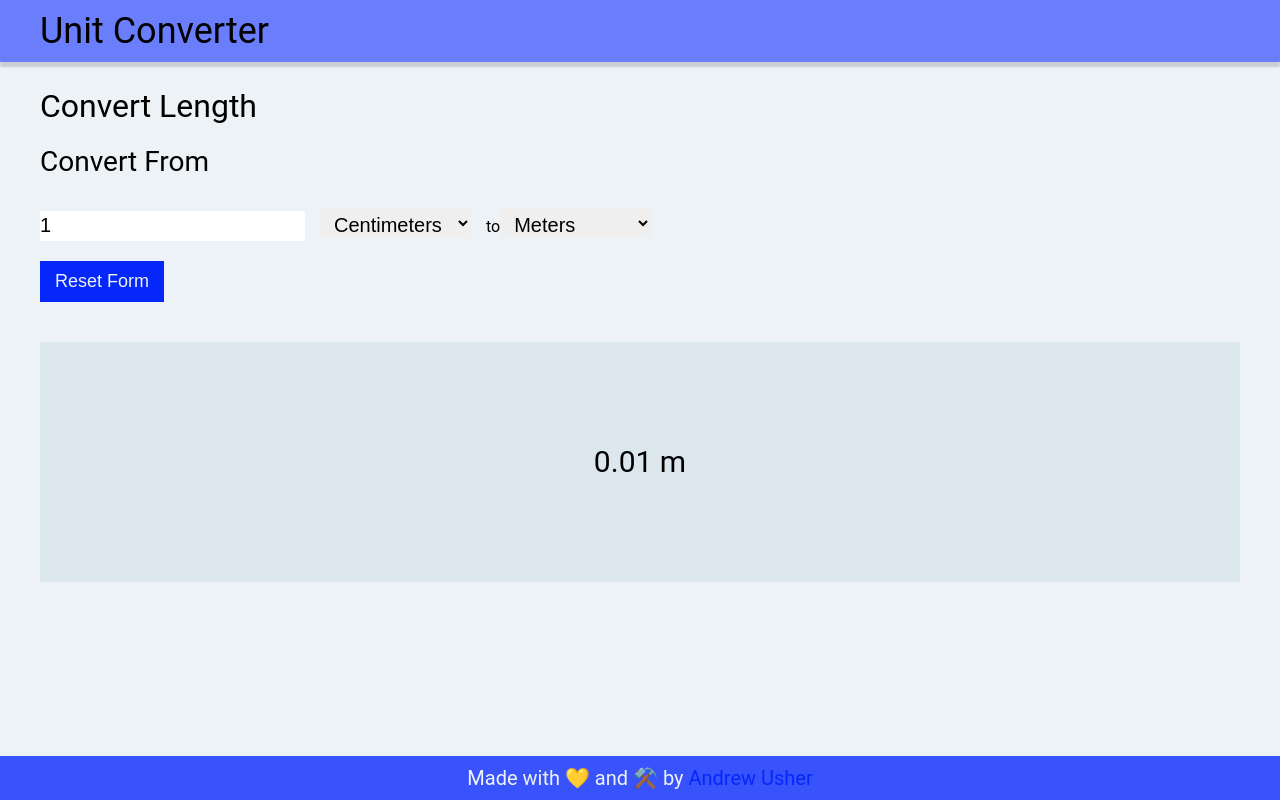
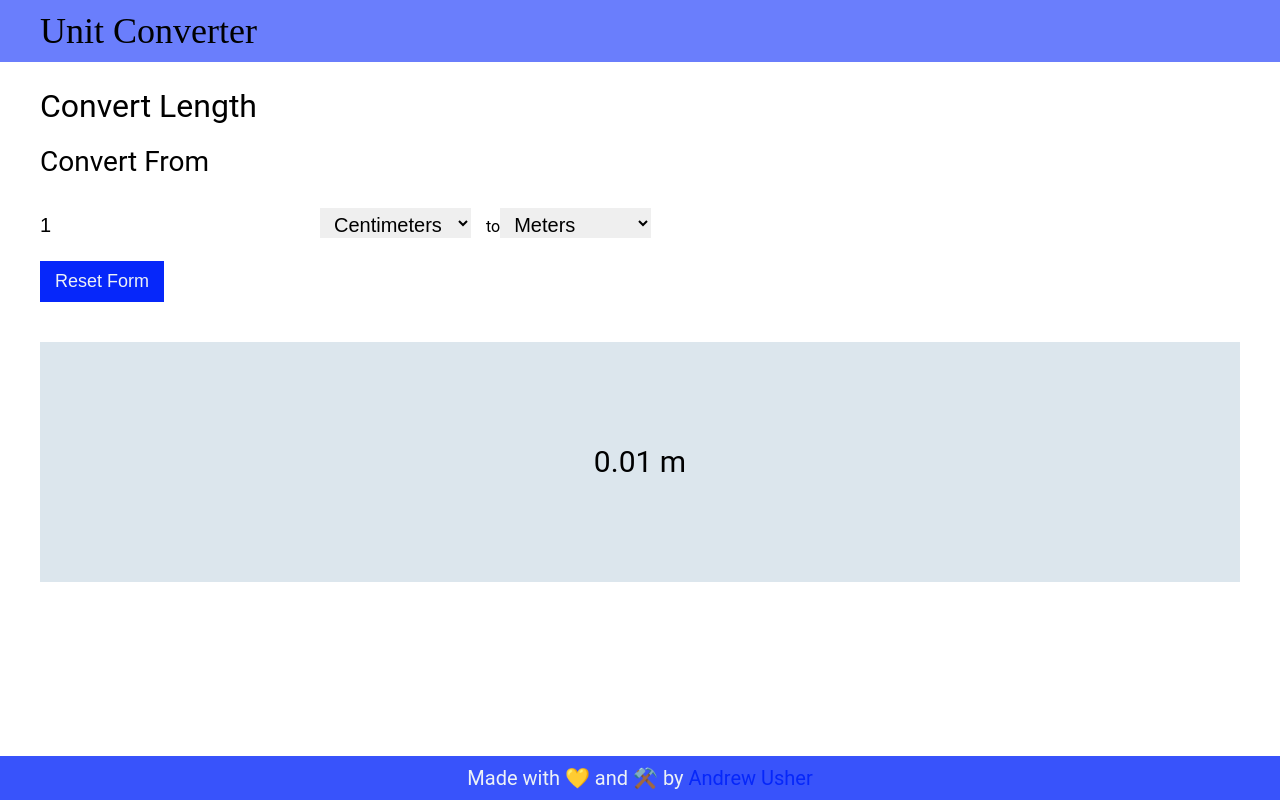
Before and after one commit to AndrewUsher/unit-converter, a React app: page / in a window 1280 px wide. Built offline with nearby package versions, Linux system fonts and the light colour scheme; the HTML template or start-up script is replaced by a standard one.

Commit message:
refactor(App): Remove stylus code and complete refactor to styled-components

```diff
--- a/src/components/Header.js
+++ b/src/components/Header.js
@@ -1,11 +1,24 @@
 import React from 'react'
+import styled from 'styled-components'
+import { Container } from './Common'
 
-export default () => {
-  return (
-    <header>
-      <div className="container">
-        <h1>Unit Converter</h1>
-      </div>
-    </header>
-  )
-}
+const Header = styled.header`
+  background-color: ${props => props.theme.primaryColor};
+  box-shadow: 0 5px 2px rgba(#000, 15%);
+  margin-bottom: 25px;
+  padding: 10px 30px;
+`
+
+const Heading = styled.h1`
+  font-size: 36px;
+  font-family: $siteFont;
+  font-weight: normal;
+`
+
+export default () => (
+  <Header>
+    <Container>
+      <Heading>Unit Converter</Heading>
+    </Container>
+  </Header>
+)
--- a/src/containers/App.js
+++ b/src/containers/App.js
@@ -1,13 +1,27 @@
 import React, { Fragment } from 'react'
-import { ThemeProvider } from 'styled-components'
+import { ThemeProvider, createGlobalStyle } from 'styled-components'
 import Header from '../components/Header'
 import Converter from './Converter'
 import Footer from '../components/Footer'
 import theme from '../utils/theme'
 
+const GlobalStyles = createGlobalStyle`
+  *,
+  *:before,
+  *:after {
+    margin: 0;
+    padding: 0;
+    box-sizing: border-box;
+  }
+  body {
+    background-color: $bgColor;
+  }
+`
+
 const App = () => (
   <ThemeProvider theme={theme}>
     <Fragment>
+      <GlobalStyles />
       <Header />
       <Converter />
       <Footer />
--- a/src/containers/Converter.js
+++ b/src/containers/Converter.js
@@ -28,9 +28,9 @@ export default class Converter extends Component {
   resetForm = () => {
     this.setState(
       {
-        inputValue: '1',
+        inputValue: 1,
         convertFrom: 'cm',
-        outputValue: '0.01',
+        outputValue: 0.01,
         convertTo: 'm'
       },
       this.performConversion()
@@ -76,7 +76,7 @@ export default class Converter extends Component {
     )
   }
 
-  render () {
+  render() {
     return (
       <div>
         <Input
--- a/src/index.js
+++ b/src/index.js
@@ -1,6 +1,5 @@
 import React from 'react'
 import { render } from 'react-dom'
-import './styles/index.styl'
 import App from './containers/App'
 
 render(<App />, document.getElementById('root'))
--- a/src/styles/_header.styl
+++ /dev/null
@@ -1,12 +0,0 @@
-@import 'variables.styl'
-
-header
-  background-color: $primaryColor;
-  box-shadow: 0 5px 2px rgba(#000, 15%);
-  margin-bottom: 25px;
-  padding: 10px 30px;
-
-  h1
-    font-size: 36px;
-    font-family: $siteFont;
-    font-weight: normal;
--- a/src/styles/index.styl
+++ /dev/null
@@ -1,17 +0,0 @@
-// Imports go at top
-@import '_header.styl'
-@import 'variables.styl'
-
-*,
-*:before,
-*:after
-    margin: 0;
-    padding: 0;
-    box-sizing: border-box;
-
-body
-    background-color: $bgColor;
-
-.container
-    margin: 0 auto;
-    max-width: $maxSiteWidth
--- a/src/styles/variables.styl
+++ /dev/null
@@ -1,6 +0,0 @@
-$maxSiteWidth = 1200px
-$primaryColor = #6A7EFC
-$secondaryColor = #FF5656
-$textColor = #494953
-$bgColor = #EDF2F6
-$siteFont = Roboto, sans-serif
--- a/webpack.config.js
+++ b/webpack.config.js
@@ -23,14 +23,13 @@ module.exports = {
         use: 'babel-loader'
       },
       {
-        test: /\.styl$/,
-        use: ['style-loader', 'css-loader', 'stylus-loader']
-      },
-      {
         test: /\.css$/,
         use: 'css-loader'
       }
     ]
   },
-  plugins: [new webpack.NamedModulesPlugin(), new webpack.HotModuleReplacementPlugin()]
+  plugins: [
+    new webpack.NamedModulesPlugin(),
+    new webpack.HotModuleReplacementPlugin()
+  ]
 }
```
